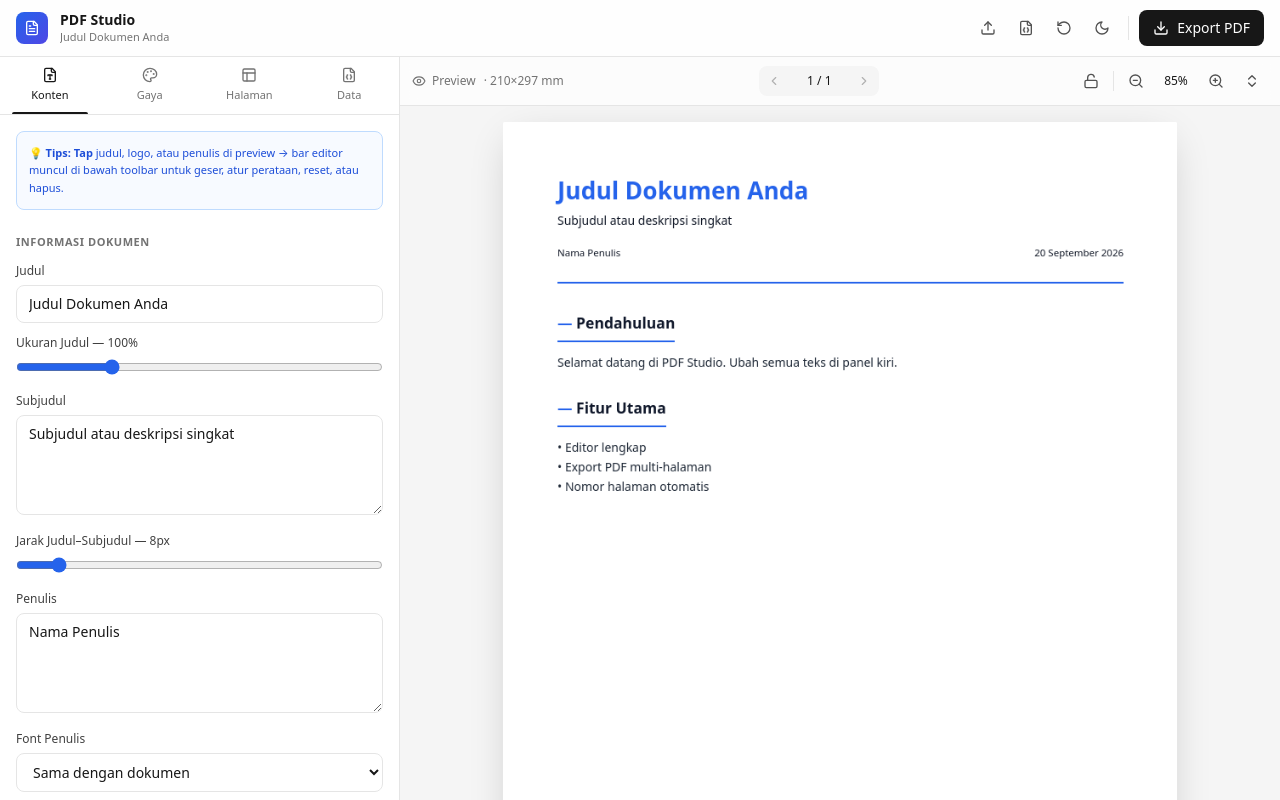
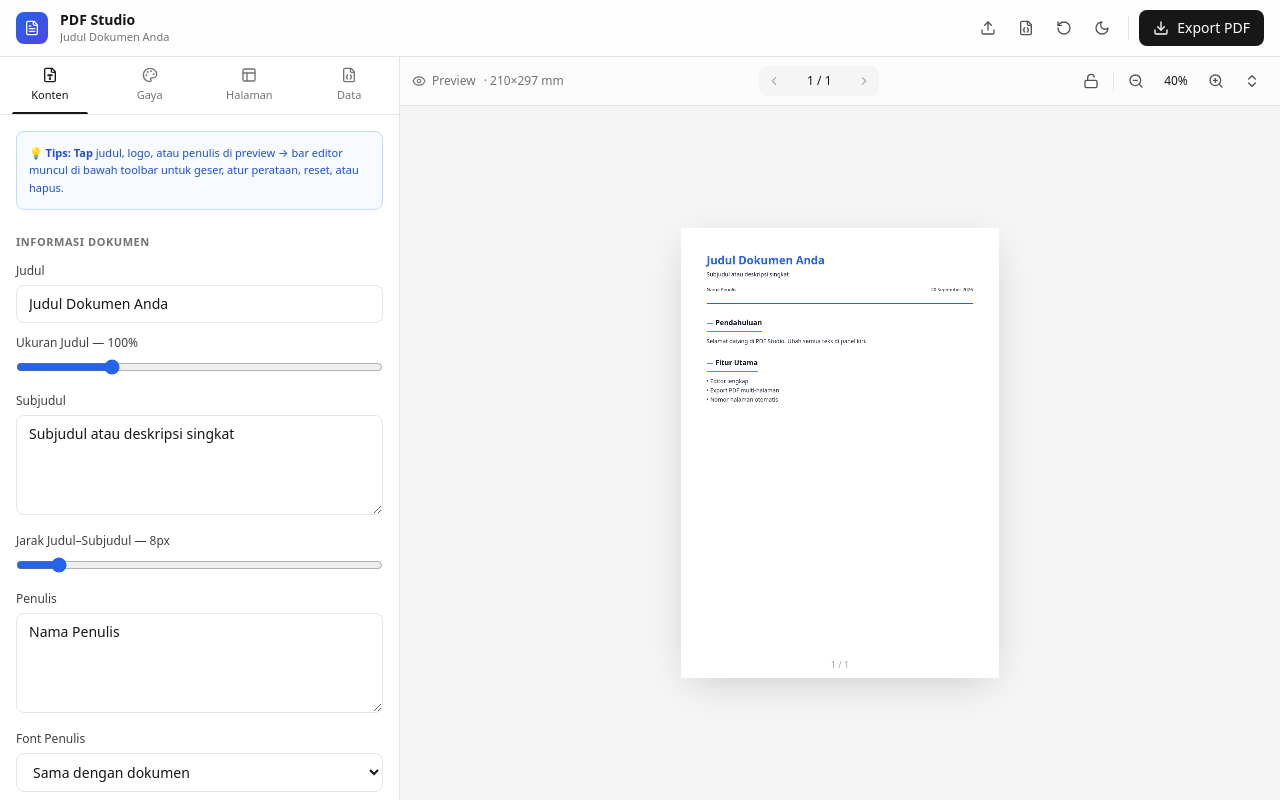
Before and after one commit to jampingkuda2-bot/bot, a Next.js app: page / in a window 1280 px wide. Shown: the top 800 px of the page. Built offline with nearby package versions, Linux system fonts and the light colour scheme.

Commit message:
Update page.js

```diff
--- a/app/page.js
+++ b/app/page.js
@@ -16,7 +16,7 @@ export default function Home() {
   const [ready, setReady] = useState(false);
   const [tab, setTab] = useState('content');
   const [dark, setDark] = useState(false);
-  const [zoom, setZoom] = useState(0.85);
+  const [zoom, setZoom] = useState(0.4);
   const [exporting, setExporting] = useState(false);
   const [progress, setProgress] = useState('');
   const [copied, setCopied] = useState(false);
```
